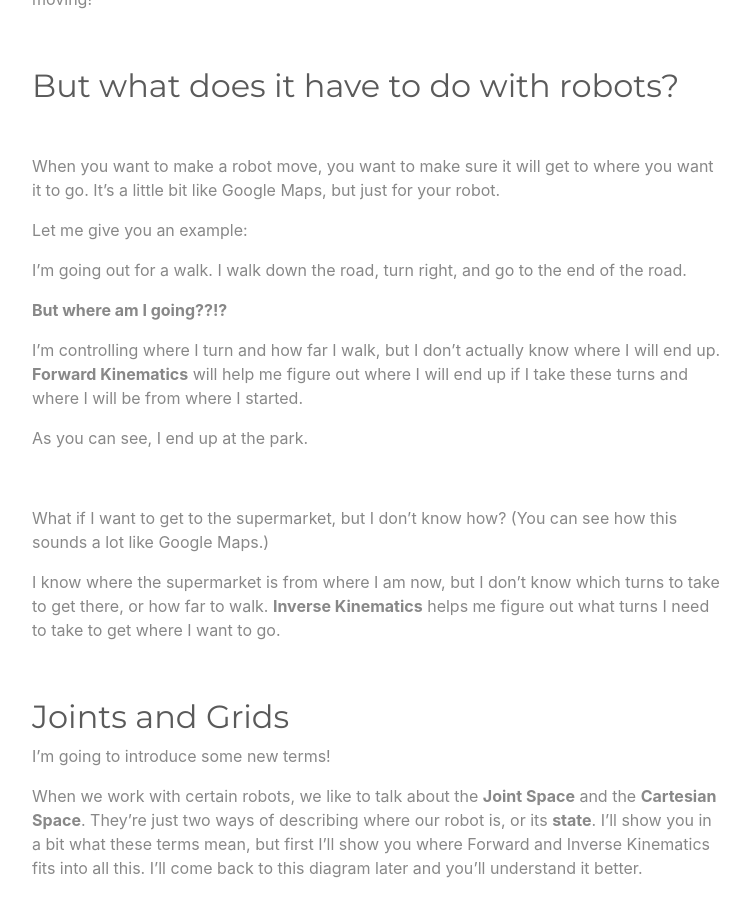
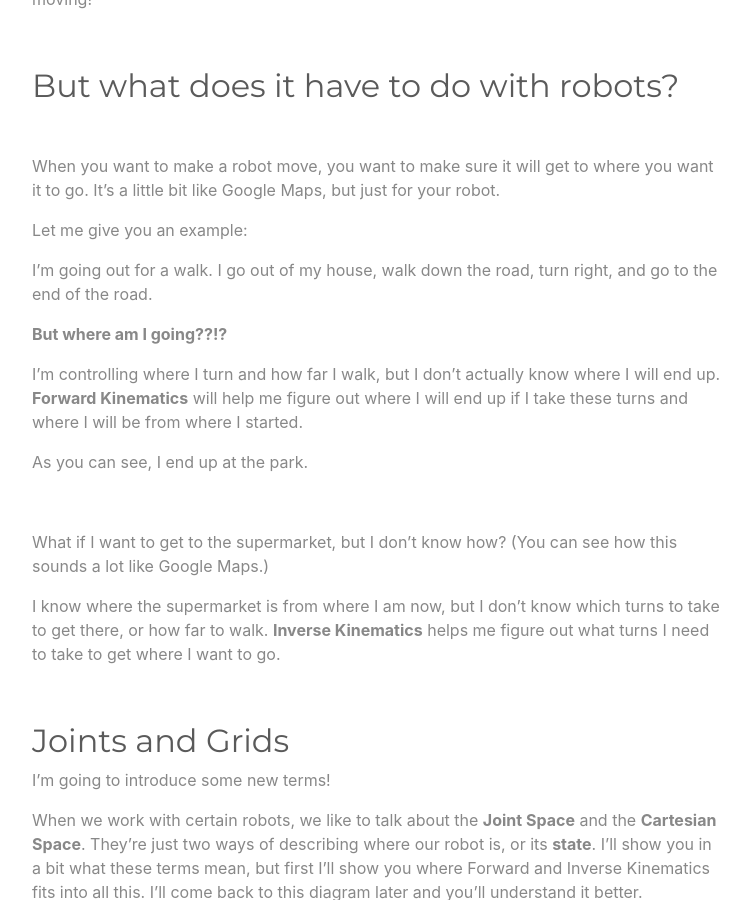
Before and after one commit to samhohcm/Robot-Kinematics-Remote-Worksheet-1, a Jekyll site: the page built from index.md, in a window 1280 px wide and 900 px high, scrolled down 1847 px. Shown: the whole window, without its empty margins (263-1013 px from the left). Built offline with Jekyll 4.4.1, drawn with Linux system fonts in a browser that asks for light colours; some of the changed text lies outside the part shown.

Commit message:
Update index.md
testing view

````diff
--- a/index.md
+++ b/index.md
@@ -76,7 +76,7 @@
 
 Let me give you an example:
 
-I'm going out for a walk. I walk down the road, turn right, and go to the end of the road.
+I'm going out for a walk. I go out of my house, walk down the road, turn right, and go to the end of the road.
 
 **But where am I going??!?**
 
@@ -84,8 +84,8 @@
 
 As you can see, I end up at the park.
 
+<!--Need to add figure-->
 
-<!--Need to add figure-->
 
 <br>
 
@@ -108,6 +108,9 @@
 
 Okay, let's get to the fun bit!
 
+<br>
+<br>
+
 
 <!--Comment: This section is markdown again-->
 
@@ -122,6 +125,8 @@
 <h2>Activity #1</h2>
 </div>
 
+<br>
+
 <!--Comment: End of html bootstrap -->
 
 
@@ -133,7 +138,11 @@
 * Read the instructions in the top left hand corner of the screen. You can resize the instruction window by dragging its bottom corner.
 * When you're ready to program the robot, right click on it, and select **Edit controller**
 
+<br>
+
 [![logoPicture](images/image1.png)](https://www.girlsintocoding.com/)
+
+<br>
 
 * A window will pop up with python code in it! This is how we program our virtual robot.
 * Delete the code in the robot controller window
@@ -154,6 +163,10 @@
 
 <br>
 
+
+<div id="Python1" class="container p-3 my-3 bg-secondary text-secondary">
+<h2>Python Code</h2>
+</div>
 
 ```python
 """Sample base code controller for the pick and place girls into coding activity"""
@@ -288,6 +301,7 @@
 turnRight(4, 5000)
 
 ```
+<br>
 
 Give it a go and see what you can make the robot do with these functions!
 
@@ -312,7 +326,11 @@
 
 The documentation for the Kuka Youbot will help you understand what it is we will be controlling. Click on the following picture to get to the website:
 
+<br>
+
 [![KukaYoubotJoints](images/KukaYoubotJoints.png)](https://www.cyberbotics.com/doc/guide/youbot)
+
+<br>
 
 Have a play around with it, then we can crack on! To start operating this robot arm in joint space:
 
@@ -487,6 +505,7 @@
 * Is it difficult to figure out how far to move the robot?
 * How many tries did you take to touch the box?
 * What about touching the trolley?
+* What do you think will happen if the base of the robot moves?
 
 <br>
 <br>
````
